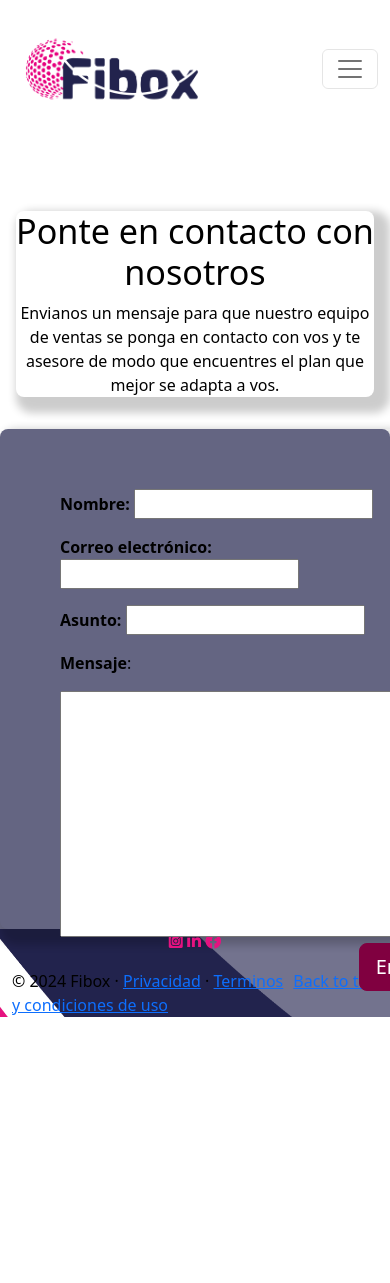
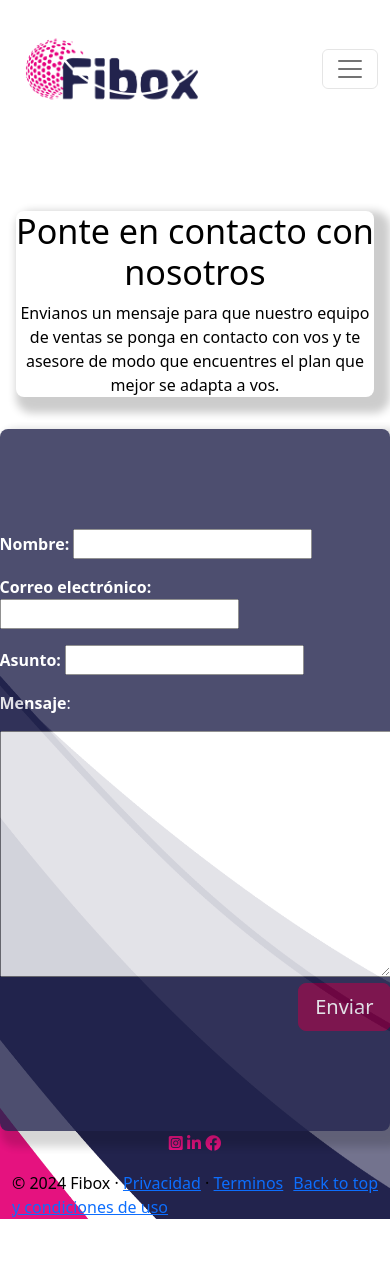
Before and after one commit to fibox24/pag-web-Fibox, a Django app: page /Contacto in a window 390 px wide; the page is wider, and only the part inside the window is pictured. Shown: the part 14-1297 px from the top of that part. Before the commit the page ends 1031 px from the top of that part, so only its background shows below. Run offline with Django 5.2, Linux system fonts and the light colour scheme; some libraries are stand-ins or nearby versions.

Commit message:
Acomodo estilos pág contacto p/ q sea responsive

```diff
--- a/core/templates/core/contacto.html
+++ b/core/templates/core/contacto.html
@@ -39,14 +39,14 @@
         <main>
             {% block content %}
             <!-- <hr class="featurette-divider"> -->
-                <div class="carousel_texto" style="justify-content: center; background-color: var(--azul-oscuro)";>
+                <div class="resaltado_contacto";>
 
                     <div class="formulario_contacto">
                         {% if form.errors %}
                             <p style="color: red;">Por favor, revisa este campo.</p>
                         {% endif %}
-                        <div style="margin:0px; padding: 60px; position: absolute; z-index: 1;">
-                            <form action="Contacto" method="POST" style="color: black">
+                            <!-- <div style="margin:0px; padding: 60px; z-index: 1;"> -->
+                        <form action="Contacto" method="POST" style="color: white;">
                             {% csrf_token %}
                             <table>
                                 <p><strong>{{ miFormulario.nombre.label }}:</strong> {{ miFormulario.nombre }}</p>
@@ -55,10 +55,10 @@
                                 <p><strong>{{ miFormulario.mensaje.label }}</strong>:</p>
                                 {{ miFormulario.mensaje }}
                             </table>
-                                <input class="btn btn-lg btn-primary" type="submit" value="Enviar" style="float: right;">
+                            <input class="btn btn-lg btn-primary" type="submit" value="Enviar" style="float:right">
                         </form>
-                        </div>
-                        <div class="resaltado_contacto_formulario"></div>
+                            <!-- </div> -->
+                            <!-- <div class="resaltado_contacto_formulario"></div>  -->
                     </div>
                 </div>
             {% endblock %}
--- a/static/carousel.css
+++ b/static/carousel.css
@@ -219,25 +219,33 @@ body {
   background-color: transparent; */
 }
 .formulario_contacto{
+  height: 100%;
+  width: auto;
   display:grid;
   grid-template-rows: 1fr auto;
   grid-template-columns: 1fr;
+  margin:auto;
+  padding: 100px;
   justify-content: center;
+  color:white;
 
 }
 .resaltado_contacto{
-  height: 150px;
-  margin: 0px;
-  border: 0px;
-  border-top-left-radius: 0.37rem;
-  border-top-right-radius: 0.37rem;
-  border-bottom-right-radius: 0.37rem;
-  border-bottom-left-radius: 0.37rem;
-  background-color: white;
-  color: white;
-  opacity: .3;
+  box-shadow: 8px 8px 8px 8px rgba(0,0,0,0.2);
+  border-top-left-radius: 0.5rem;
+  border-top-right-radius: 0.5rem;
+  border-bottom-right-radius: 0.5rem;
+  border-bottom-left-radius: 0.5rem;
+  background-color: var(--azul-oscuro);
+  opacity: .8;
+  text-align: left;
+  justify-content: center;
+  display:flex;
+  align-items: center;
 }
-.resaltado_contacto_formulario{
+/* .resaltado_contacto_formulario{
+  height: 100%;
+  width: 1fr;
   height: 500px;
   width: 600px;
   margin: 0px;
@@ -249,8 +257,8 @@ body {
   background-color: white;
   color: white;
   opacity: .3;
-}
-.resaltado_contacto_texto{
+} */
+/* .resaltado_contacto_texto{
   height: 50px;
   margin: auto;
   border: 0px;
@@ -262,7 +270,7 @@ body {
   padding: 10px;
   position: absolute;
   z-index: 1;
-}
+} */
 
 
 /* rtl:end:remove */
```
Lines whose indentation alone changed are shown as unchanged.
